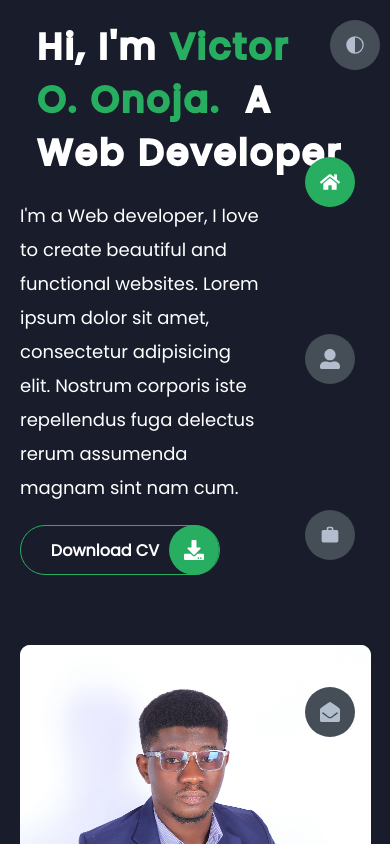
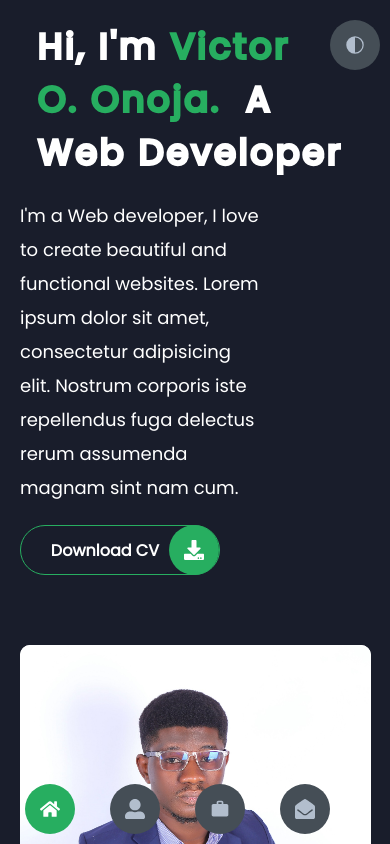
Before and after one commit to jsvoo/new-portfolio, a React (Create React App) app: page / in a window 390 px wide. Shown: the top 844 px of the page. Built offline with nearby package versions, Linux system fonts and the light colour scheme.

Commit message:
changed nav flex direction to row on mobile

```diff
--- a/src/components/styles/media-query.scss
+++ b/src/components/styles/media-query.scss
@@ -33,7 +33,7 @@
   }
   .nav-items{
     z-index: 1;
-    flex-direction: row;
+    flex-direction: row !important;
     top: 100vh;
     right: 0;
     left: 0;
```
